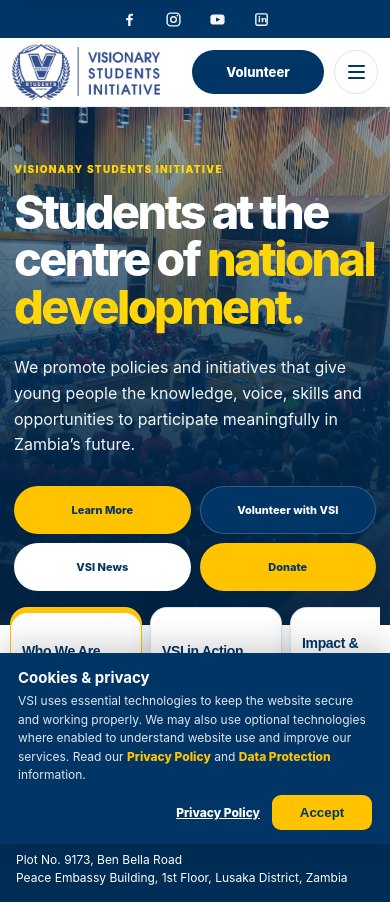
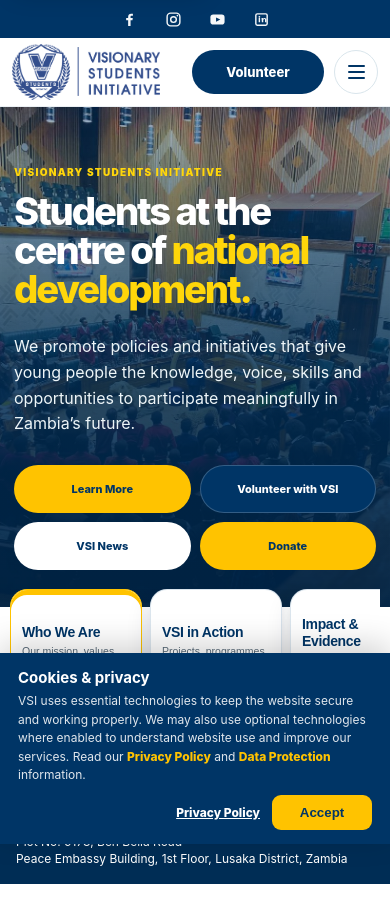
Before and after one commit to vsizambia/vsiwebsite, a Next.js app: page / in a window 390 px wide. Built offline with nearby package versions, Linux system fonts and the light colour scheme; no server answers; the database is empty.

Commit message:
Reduce homepage hero title size on mobile

```diff
--- a/app/home-experience.css
+++ b/app/home-experience.css
@@ -29,7 +29,7 @@
 }
 @media(max-width:600px){
 .home-hero{min-height:500px;align-items:flex-end}.home-hero .hero-overlay{background:linear-gradient(0deg,rgba(0,35,68,.96) 0%,rgba(0,45,85,.82) 48%,rgba(0,53,102,.32) 100%)}.home-hero .hero-image img{object-position:center}
-.home-hero-content{padding-top:56px;padding-bottom:34px}.home-hero-content .kicker{font-size:10px;margin-bottom:14px}.home-hero-content h1{font-size:clamp(42px,12vw,60px);line-height:1.01}.home-hero-description{font-size:15px;line-height:1.6;margin:18px 0 22px}.home-hero-actions{display:grid;grid-template-columns:repeat(2,minmax(0,1fr));gap:9px}.home-hero-actions .button{width:100%;min-width:0;min-height:48px;padding:10px 6px;font-size:11px;line-height:1.2;gap:5px;white-space:nowrap}.home-hero-actions .button-news{grid-column:auto}
+.home-hero-content{padding-top:56px;padding-bottom:34px}.home-hero-content .kicker{font-size:10px;margin-bottom:14px}.home-hero-content h1{font-size:clamp(35px,9.8vw,48px);line-height:1.03}.home-hero-description{font-size:15px;line-height:1.6;margin:18px 0 22px}.home-hero-actions{display:grid;grid-template-columns:repeat(2,minmax(0,1fr));gap:9px}.home-hero-actions .button{width:100%;min-width:0;min-height:48px;padding:10px 6px;font-size:11px;line-height:1.2;gap:5px;white-space:nowrap}.home-hero-actions .button-news{grid-column:auto}
 .home-section-cards{width:calc(100% - 20px);margin-top:-18px;gap:8px;grid-template-columns:repeat(5,minmax(132px,1fr));overflow-x:auto;padding-bottom:24px}.home-section-card{height:132px;border-radius:17px}.home-section-card-copy{padding:11px}.home-section-card-title{font-size:14px}.home-section-card-description{font-size:10.5px;line-height:1.3;margin-top:4px}.home-section-card-arrow{width:28px;height:28px;font-size:13px}
 }
 @media(prefers-reduced-motion:reduce){.home-hero .hero-image img,.home-section-card,.home-section-card-image img.home-section-card:hover{transform:none}}
```
